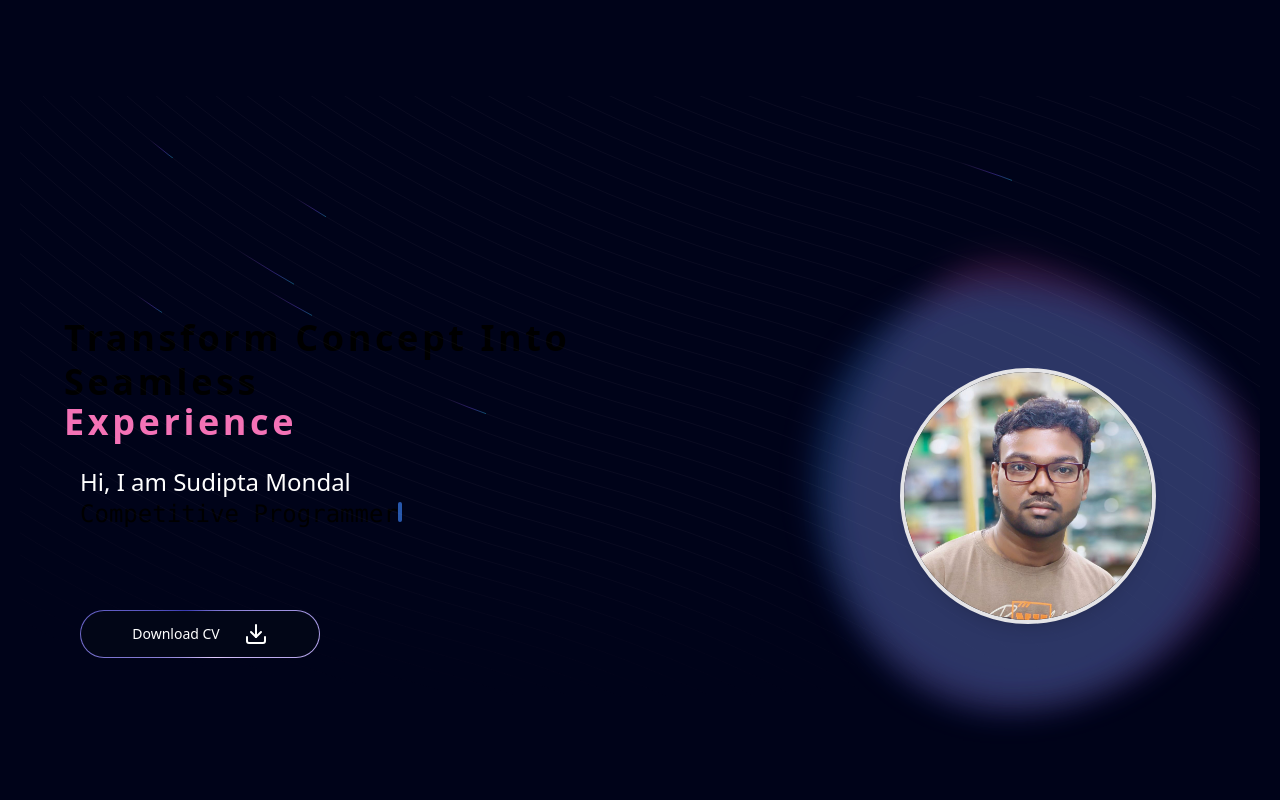
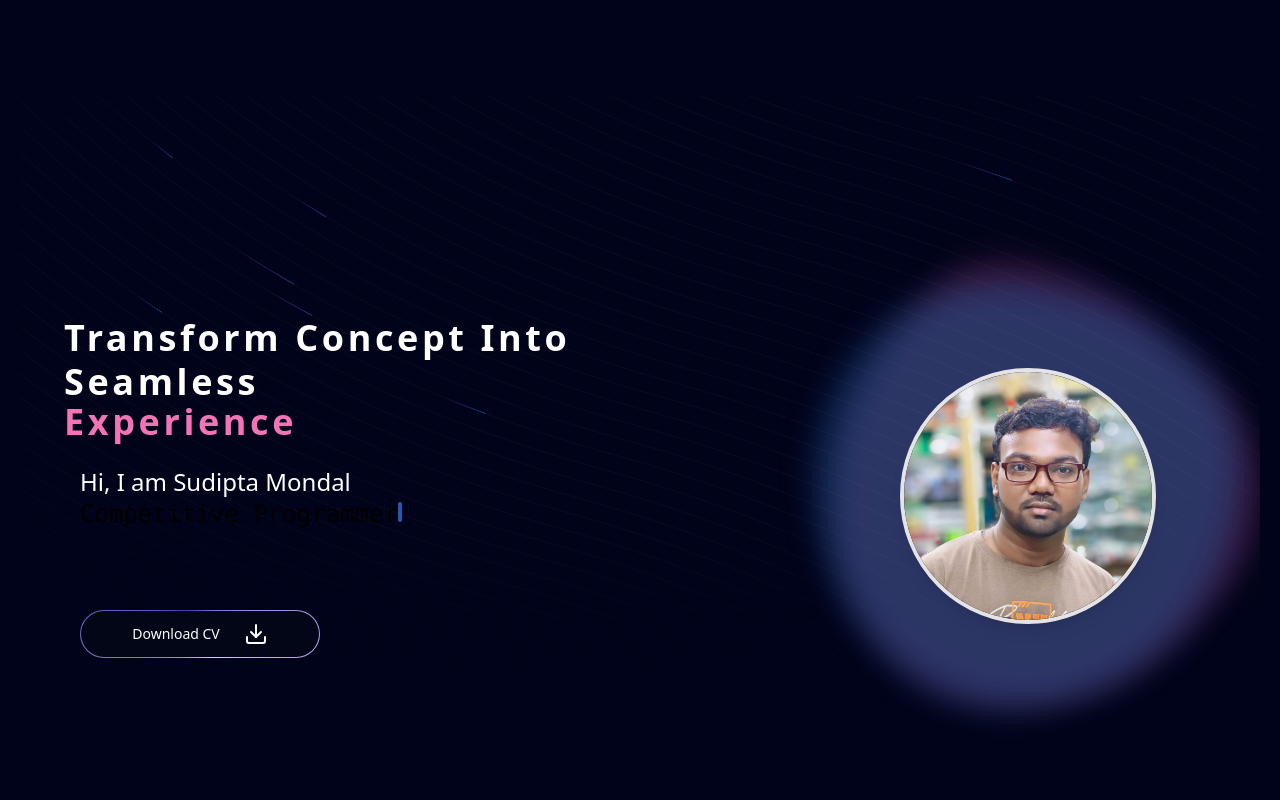
Before and after one commit to msudipta888/portfolio-me, a Next.js app: page / in a window 1280 px wide. Shown: the top 800 px of the page. Built offline with nearby package versions, Linux system fonts and the light colour scheme.

Commit message:
change color of text

```diff
--- a/components/ui/Textgenerate.tsx
+++ b/components/ui/Textgenerate.tsx
@@ -38,7 +38,7 @@ export const TextGenerateEffect = ({
             key={word + idx}
             className={cn(
               `${word=== "Seamless" ? "block  pt-1" :"inline"} ${
-                idx > 3 ? "text-pink-400" : "dark:text-white text-black"
+                idx > 3 ? "text-pink-400" : "dark:text-white text-white"
               } opacity-0 tracking-widest`
             )}
             style={{
```
